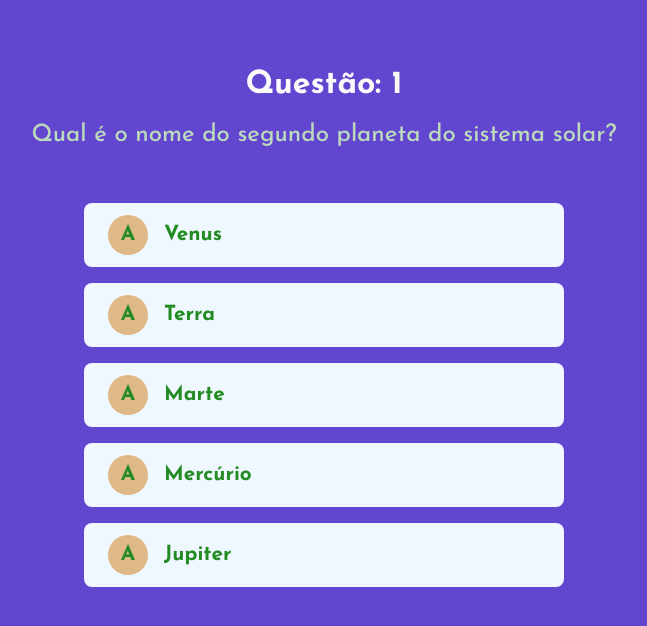
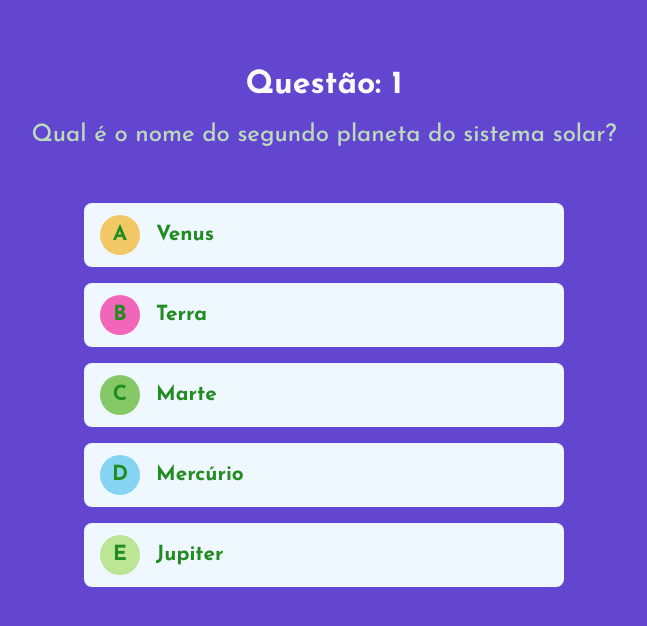
Before and after one commit to Apdo3939/quiz-next-js, a Next.js app: page / in a window 1280 px wide. Shown: the top 626 px of the page, without its empty margins (340-987 px from the left). Built offline with nearby package versions, Linux system fonts and the light colour scheme.

Commit message:
Finished layout question componentes

```diff
--- a/components/AnswerComponent.tsx
+++ b/components/AnswerComponent.tsx
@@ -6,6 +6,7 @@ interface AnswerComponentProps {
     index: number
     textAnswer: string
     colorTextAnswer: string
+    onResponse: (index: number) => void
 }
 
 export default function AnswerComponent(props: AnswerComponentProps) {
@@ -13,29 +14,39 @@ export default function AnswerComponent(props: AnswerComponentProps) {
     const answer = props.value
 
     return (
-        <div className={styles.answerContainer}>
+        <div className={styles.answerContainer} onClick={() => props.onResponse(props.index)}>
             <div className={styles.answerContent}>
+                {!answer.isAnswerShow ?
+                    (
                         <div className={styles.answerContentFront}>
-                    <div className={styles.answerTextFront}>
-                        <div className={styles.answerText}>{props.textAnswer}</div>
+                            <div
+                                className={styles.answerText}
+                                style={{ backgroundColor: props.colorTextAnswer }}>
+                                {props.textAnswer}
                             </div>
                             <div className={styles.answerValueFront}>
                                 <div className={styles.answerTextValue}>{answer.valueAnswer}</div>
                             </div>
                         </div>
 
-                {answer.isAnswerShow &&
+                    ) :
+                    (
                         <div className={styles.answerContentBack}>
-                        <div className={styles.answerBack}>
-                            <div className={styles.answerText}>{props.textAnswer}</div>
+                            {answer.isAnswerRight ?
+                                (<div className={styles.answerContentBackRight}>
+                                    <div >A resposta esta correta...</div>
+                                    <div className={styles.answerText}>{answer.valueAnswer}</div>
+                                </div>)
+                                :
+                                (<div className={styles.answerContentBackWrong}>
+                                    <div >A resposta esta errada... </div>
+                                    <div className={styles.answerText} >{answer.valueAnswer}</div>
+                                </div>)}
                         </div>
-                        <div className={styles.answerBack}>
-                            <div className={styles.answerTextValue}>{answer.valueAnswer}</div>
-                        </div>
-                    </div>
+                    )
                 }
             </div>
-        </div>
+        </div >
     )
 
 }
--- a/components/QuestionComponents.tsx
+++ b/components/QuestionComponents.tsx
@@ -1,10 +1,19 @@
 import styles from '../styles/QuestionStyle.module.css'
 import QuestionModel from '../model/questionModel'
-import EnunciateComponent from './enunciateComponent'
+import EnunciateComponent from './EnunciateComponent'
 import AnswerComponent from './AnswerComponent'
+
+const textLetter = [
+    { valueLetter: 'A', cor: '#F2C866' },
+    { valueLetter: 'B', cor: '#F266BA' },
+    { valueLetter: 'C', cor: '#85C866' },
+    { valueLetter: 'D', cor: '#85D4F2' },
+    { valueLetter: 'E', cor: '#BCE596' },
+]
 
 interface QuestionComponentProps {
     value: QuestionModel
+    onResponse : (index: number) => void
 }
 
 export default function QuestionComponent(props: QuestionComponentProps) {
@@ -17,8 +26,9 @@ export default function QuestionComponent(props: QuestionComponentProps) {
                 key={i}
                 value={answer}
                 index={i}
-                textAnswer= "A"
-                colorTextAnswer= "#F2C866" />
+                textAnswer={textLetter[i].valueLetter}
+                colorTextAnswer={textLetter[i].cor}
+                onResponse={props.onResponse}  />
         })
     }
 
--- a/pages/index.tsx
+++ b/pages/index.tsx
@@ -2,21 +2,31 @@ import styles from '../styles/Home.module.css'
 import QuestionComponent from "../components/QuestionComponents";
 import QuestionModel from '../model/questionModel';
 import AnswerModel from '../model/AnswerModel';
+import { useState } from 'react';
+
+
+const questionMock = new QuestionModel(1, 'Qual é o nome do segundo planeta do sistema solar?', [
+  AnswerModel.rightAnswer('Venus'),
+  AnswerModel.wrongAnswer('Terra'),
+  AnswerModel.wrongAnswer('Marte'),
+  AnswerModel.wrongAnswer('Mercúrio'),
+  AnswerModel.wrongAnswer('Jupiter'),
+])
+
 
 export default function Home() {
 
+  const[question, setQuestion] = useState(questionMock)
 
-  const questionMock = new QuestionModel(1, 'Qual é o nome do segundo planeta do sistema solar?',[
-    AnswerModel.rightAnswer('Venus'),
-    AnswerModel.wrongAnswer('Terra'),
-    AnswerModel.wrongAnswer('Marte'),
-    AnswerModel.wrongAnswer('Mercúrio'),
-    AnswerModel.wrongAnswer('Jupiter'),
-  ])
+  function onResponse(index: number) {
+    setQuestion(question.answerWith(index))
+  }
 
   return (
     <div className={styles.homeContainer} >
-      <QuestionComponent value={questionMock} />
+      <QuestionComponent
+        value={question}
+        onResponse={onResponse} />
     </div>
   )
 }
--- a/styles/QuestionStyle.module.css
+++ b/styles/QuestionStyle.module.css
@@ -1,23 +1,23 @@
 /*Question*/
 .questionContainer {
-    display        : flex;
-    flex-direction : column;
-    padding        : 1.5rem;
-    align-items    : center;
+    display: flex;
+    flex-direction: column;
+    padding: 1.5rem;
+    align-items: center;
     justify-content: center;
 }
 
 /*Enunciate*/
 .enunciateContainer {
-    display       : flex;
+    display: flex;
     flex-direction: row;
     margin-bottom: 3rem;
 }
 
 .enunciateText {
-    font-size  : 1.5rem;
+    font-size: 1.5rem;
     font-weight: 500;
-    color      : rgb(188, 218, 188);
+    color: rgb(188, 218, 188);
 }
 
 /*Answer*/
@@ -28,6 +28,7 @@
     height: 4rem;
     margin: 0.5rem;
     border-radius: 0.5rem;
+    cursor: pointer;
 }
 
 .answerContent {
@@ -37,48 +38,83 @@
 
 }
 
-.answerContentFront, .answerContentBack  {
+.answerContentFront,
+.answerContentBack {
     position: absolute;
     display: flex;
     height: 100%;
     width: 100%;
 }
 
-.answerContentFront{
+.answerContentBack>div {
+    display: flex;
+    flex-direction: column;
+    flex: 1;
+    justify-content: center;
+    align-items: center;
+}
+
+.answerBack{
+    display: flex;
+    flex-direction: column;
+}
+
+.answerContentBackRight {
+    background-color: #2BAA6D;
+    display: flex;
+    align-items: center;
+    justify-content: center;
+    height: 4rem;
+    width: 15rem;
+    border-radius: 0.5rem;
+}
+
+.answerContentBackWrong {
+    background-color: crimson;
+    display: flex;
+    align-items: center;
+    justify-content: center;
+    height: 4rem;
+    width: 15rem;
+    border-radius: 0.5rem;
+}
+
+.answerContentFront {
     align-items: center;
     border-radius: 0.5rem;
     padding: 1rem;
-    color:forestgreen;
+    color: forestgreen;
     background-color: aliceblue;
 }
 
-.answerTextFront {
-    display         : flex;
-    align-items     : center;
-    justify-content : center;
-    height          : 2.5rem;
-    width           : 2.5rem;
-    border-radius   : 1.25rem;
-    margin          : 0.5rem;
-    background-color: burlywood;
-}
-
 .answerValueFront {
-    display         : flex;
-    align-items     : center;
-    height          : 2.5rem;
-    width           : 15rem;
-    border-radius   : 0.5rem;
-    margin          : 0.5rem;
-
+    display: flex;
+    align-items: center;
+    height: 2.5rem;
+    width: 15rem;
+    border-radius: 0.5rem;
+    margin: 0.5rem;
 }
 
 .answerText {
-    font-size  : 1.3rem;
+    font-size: 1.3rem;
     font-weight: 700;
+    display: flex;
+    align-items: center;
+    justify-content: center;
+    text-align: center;
+    height: 2.5rem;
+    width: 2.5rem;
+    border-radius: 1.25rem;
 }
 
 .answerTextValue {
-    font-size  : 1.3rem;
+    font-size: 1.3rem;
     font-weight: 700;
+    display: flex;
+    align-items: center;
+    height: 2.5rem;
+    width: 2.5rem;
+    border-radius: 1.25rem;
+    margin: 0.5rem;
 }
```
Lines whose indentation alone changed are shown as unchanged.
